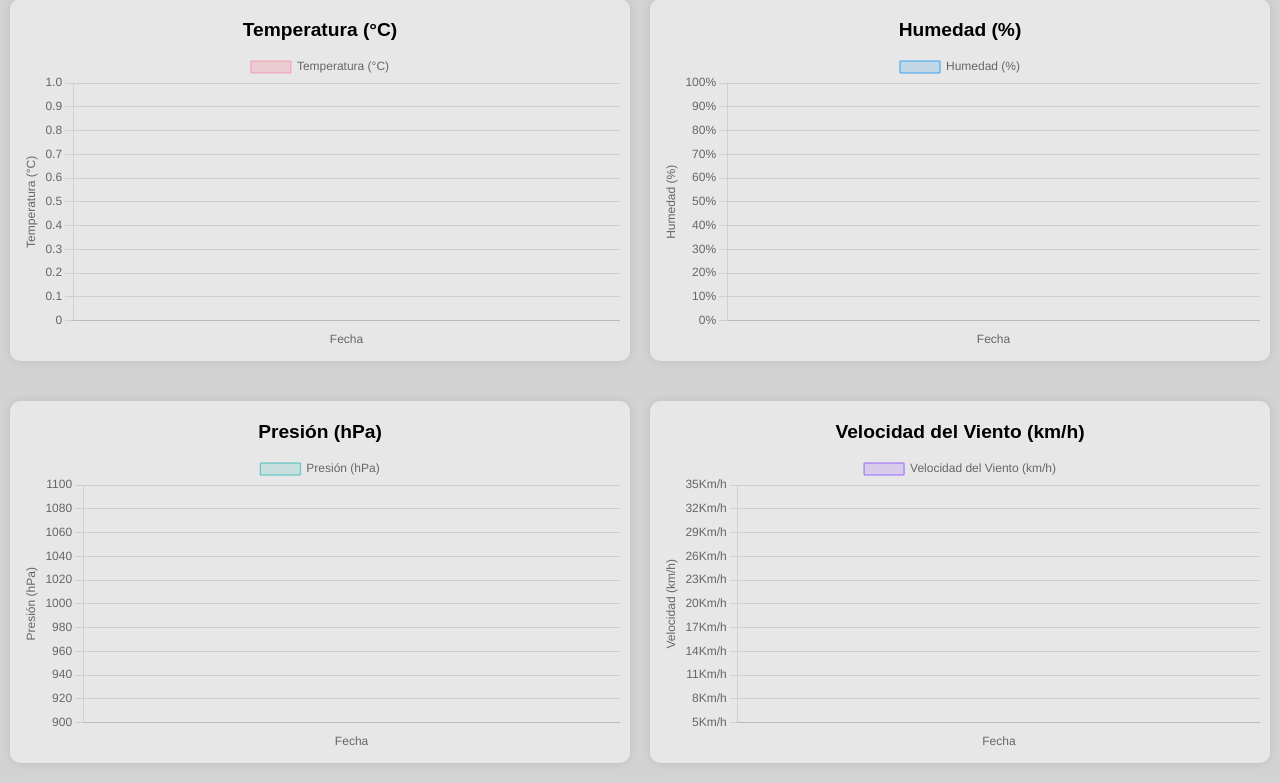
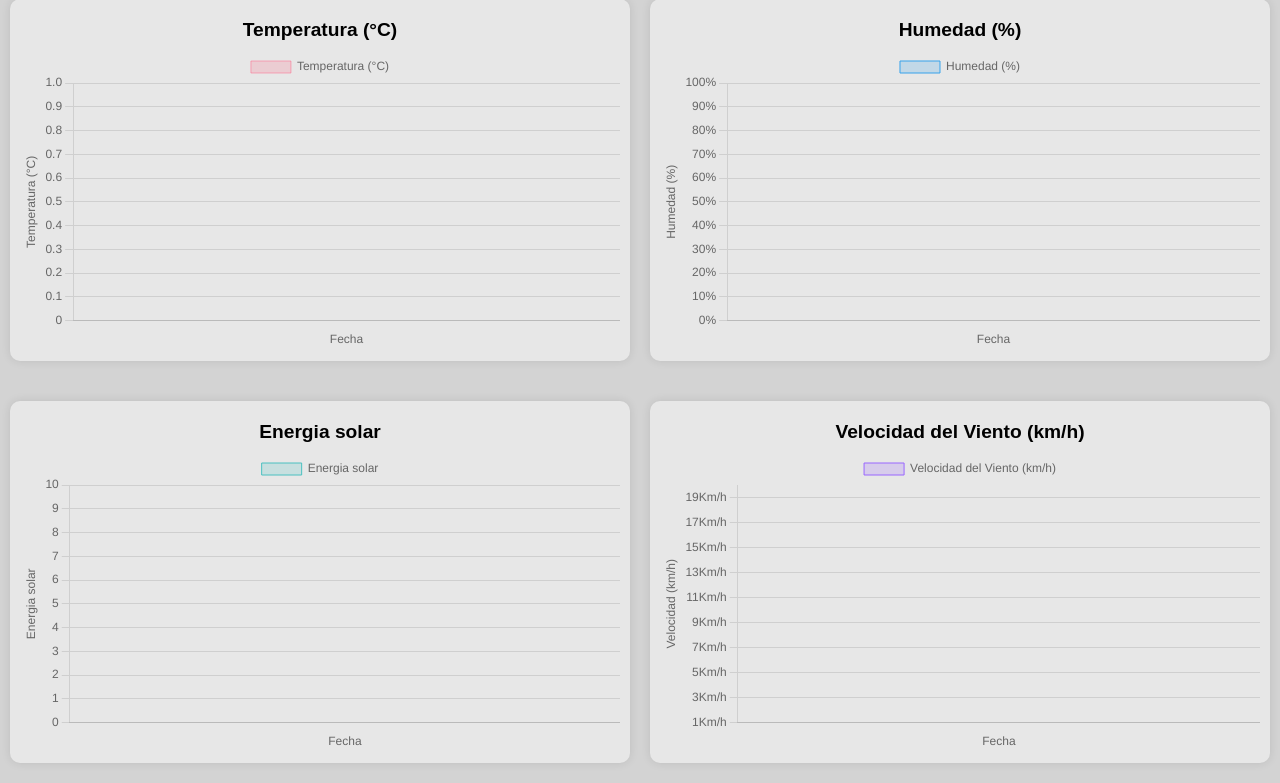
Before and after one commit to GonzaloGabrielVega/Climatologia, a Django app: page /mostrar_tiempo_real/ in a window 1280 px wide. Shown: the part 252-1035 px from the top of the page. Run offline with Django 4.2, Linux system fonts and the light colour scheme.

Commit message:
definitivo

```diff
--- a/clima/templates/mostra_real.html
+++ b/clima/templates/mostra_real.html
@@ -193,7 +193,7 @@
         </div>
 
         <div class="grafico" id="presion">
-            <h4>Presión (hPa)</h4>
+            <h4>Energia solar</h4>
             <canvas id="graficoPresion"></canvas>
         </div>
 
@@ -312,7 +312,7 @@
                 data: {
                     labels: fechas,
                     datasets: [{
-                        label: 'Presión (hPa)',
+                        label: 'Energia solar',
                         data: presiones,
                         borderColor: 'rgba(75, 192, 192, 1)',
                         backgroundColor: 'rgba(75, 192, 192, 0.2)',
@@ -339,12 +339,12 @@
                         y: {
                             title: {
                                 display: true,
-                                text: 'Presión (hPa)'
+                                text: 'Energia solar'
                             },
-                            min: 900, // Valor mínimo del eje Y (900 hPa)
-                            max: 1100, // Valor máximo del eje Y (1100 hPa)
+                            min: 0, // Valor mínimo del eje Y (900 hPa)
+                            max: 10, // Valor máximo del eje Y (1100 hPa)
                             ticks: {
-                                stepSize: 10, // Separación entre las marcas (cada 10 hPa)
+                                stepSize: 0.5, // Separación entre las marcas (cada 10 hPa)
                                 callback: function(value, index, values) {
                                     return value ;
                                 }
@@ -388,8 +388,8 @@
                                 display: true,
                                 text: 'Velocidad (km/h)'
                             },
-                            min: 5,
-                            max:35,
+                            min: 1,
+                            max:20,
                             ticks: {
                                 stepSize:1,
                                 callback:function(value,index,values) {
@@ -490,7 +490,7 @@
                 button.classList.remove('button-start')
                 button.classList.add('button-stop')
                 button.textContent = 'Detener Lectura';
-                fetch('/iniciar/')
+                fetch('/iniciarlectura/')
                     .then(response => response.json())
                     .then(data => {
                         console.log('Lectura iniciada:', data);
@@ -506,7 +506,7 @@
                 button.classList.remove('button-stop')
                 button.classList.add('button-start')
                 button.textContent = 'Iniciar Lectura';
-                fetch('/detener/')
+                fetch('/detenerlectura/')
                     .then(response => response.json())
                     .then(data => {
                         console.log('Lectura detenida:', data);
```
Also changed, not shown: clima/templates/climatologia.html (+6 -6 lines), db.sqlite3.
